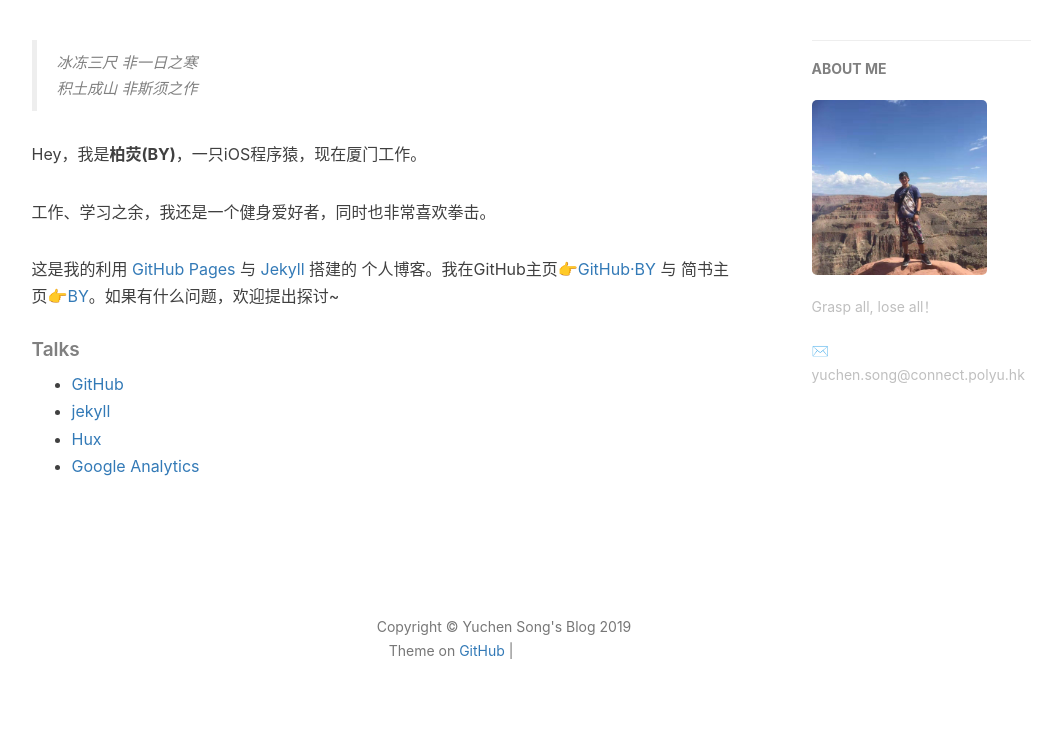
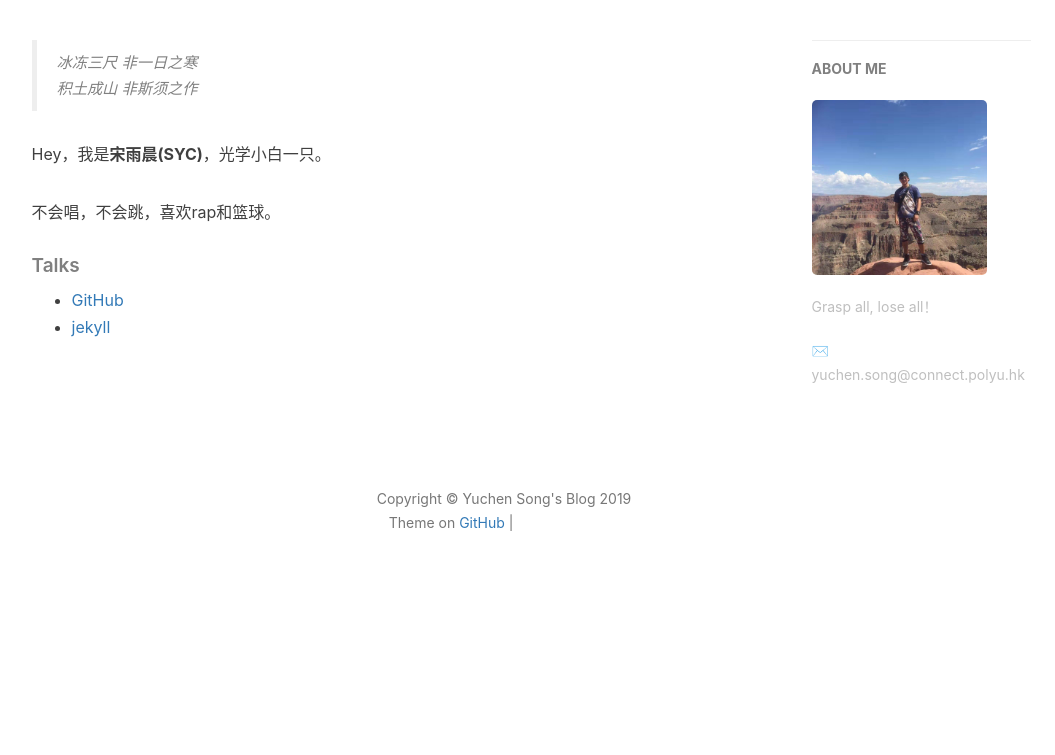
Before and after one commit to yuchensong960426/yuchen.github.io, a Jekyll site: the page built from about.html, in a window 1280 px wide. Shown: the part 418-1173 px from the top of the page, without its empty margins (136-1191 px from the left). Built offline with Jekyll 4.4.1, drawn with Linux system fonts in a browser that asks for light colours; nearby versions of some CDN libraries; comment, search, counter and statistics services are not loaded; after the commit the page ends 1045 px from its top, so only the background shows below that; grey boxes are pictures that could not be loaded.

Commit message:
Update about.html

```diff
--- a/about.html
+++ b/about.html
@@ -18,11 +18,9 @@ header-img: "img/post-bg-rwd.jpg"
     <blockquote><p>冰冻三尺 非一日之寒<br>
     积土成山 非斯须之作</p></blockquote>
 
-    <p>Hey，我是<strong>柏荧(BY)</strong>，一只iOS程序猿，现在厦门工作。</p>
+    <p>Hey，我是<strong>宋雨晨(SYC)</strong>，光学小白一只。</p>
 
-    <p>工作、学习之余，我还是一个健身爱好者，同时也非常喜欢拳击。</p>
-
-    <p>这是我的利用 <a href="https://pages.github.com/">GitHub Pages</a> 与 <a href="http://jekyll.com.cn/">Jekyll</a> 搭建的 个人博客。我在GitHub主页<a href="https://github.com/qiubaiying">👉GitHub·BY</a> 与 简书主页<a href="https://http://www.jianshu.com/u/e71990ada2fd">👉BY</a>。如果有什么问题，欢迎提出探讨~</p>
+    <p>不会唱，不会跳，喜欢rap和篮球。</p>
 
     <p></p>
 
@@ -31,8 +29,6 @@ header-img: "img/post-bg-rwd.jpg"
     <ul>
         <li><a href="https://github.com">GitHub</a></li>
         <li><a href="http://jekyll.com.cn/">jekyll</a></li>
-        <li><a href="http://huangxuan.me/">Hux</a></li>
-        <li><a href="https://analytics.google.com/analytics">Google Analytics</a></li>
     </ul>
 </div>
 
```
